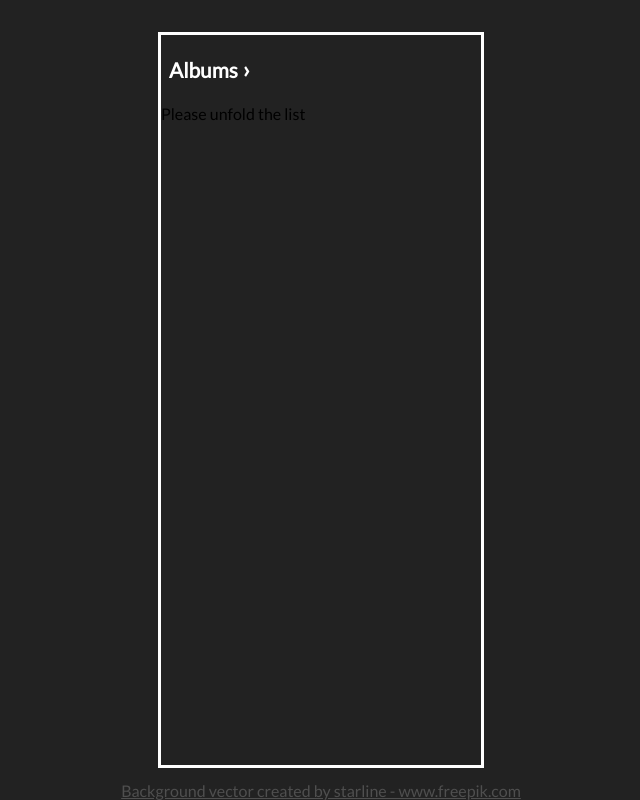
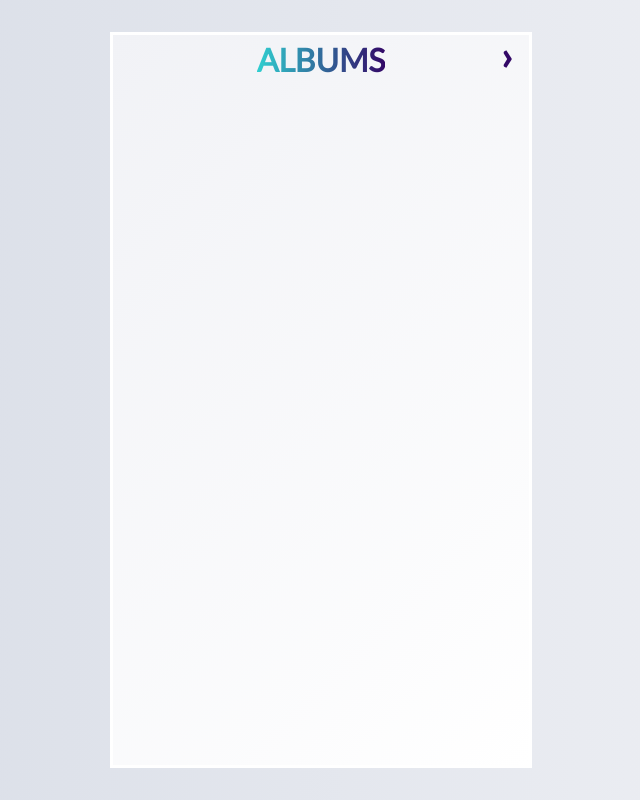
Before and after one commit to gabrielaleoniec/albums-app, a React (Create React App) app: page / in a window 1280 px wide. Shown: the whole page, without its empty margins (319-959 px from the left). Built offline with nearby package versions, Linux system fonts and the light colour scheme.

Commit message:
Styling finished

```diff
--- a/src/components/AlbumList.js
+++ b/src/components/AlbumList.js
@@ -4,15 +4,10 @@ import { connect } from "react-redux";
 import "./AlbumList.scss";
 
 import SongList from "./SongList";
-//import Button from './Button';
 import { fetchAlbumsAndSongs, displayAlbums, displaySongs } from "../actions";
+import Button from "./Button";
 
 class AlbumList extends React.Component {
-  handleClick = (el) => {
-    console.log(el.classList);
-    el.classList.toggle('button--opened');
-  }
-
   componentDidMount() {
     this.props.fetchAlbumsAndSongs();
   }
@@ -22,37 +17,39 @@ class AlbumList extends React.Component {
       return null;
     }
     return Object.entries(this.props.albums).map(([key, album]) => (
-      <div key={key} className="album">
-        <div>
+      <li key={key} className="album" onClick={() => this.props.displaySongs(this.props.songs, key)}>
+
+        <Button>
           <h2 className="h2 album__band">{album.band}</h2>
           <h3 className="h3 album__album">{album.album}</h3>
+        </Button>
+        <div>
+          <SongList key={key} songs={album.songs} display={this.props.songs[key]} />
         </div>
-        <div>
-          <SongList key={key} songs={album.songs} display={true} />
-        </div>
-      </div>
+      </li>
     ));
   };
 
   render() {
-    let header = (<h1 className="h1"><a className="button" href="#" onClick={(e) => {
-      console.log('On click',  e, e.target);
-      this.props.displayAlbums(this.props.display); this.handleClick(e.target)}}>
-      Albums</a></h1>);
+    let header = (<Button><h1 className="h1" role="button" onClick={(e) => {
+      this.props.displayAlbums(this.props.display);
+
+    }}>
+      <span className="h1--gradient">Albums</span></h1></Button>);
 
     if (!this.props.display) {
       return (
         <div className="albums">
           {header}
-          <span>Please unfold the list</span>
         </div>
       );
     }
     return (
       <div className="albums">
         {header}
-        <ul className="albums__list">{this.renderAlbums(this.props.albums)}</ul>
-        <div>{this.renderAlbums(this.props.albums)}</div>
+        <div className={this.props.display ? 'albums__list--opened' : 'albums__list--closed'}>
+          <ul className="albums__list">{this.renderAlbums(this.props.albums)}</ul>
+        </div>
       </div>
     );
   }
--- a/src/components/AlbumList.scss
+++ b/src/components/AlbumList.scss
@@ -2,24 +2,41 @@
 
 .h1 {
   color: $white;
-  font-size: 1.3em;
+  font-size: 2rem;
+  margin: 0;
+  text-align: center;
+  text-transform: uppercase;
+
+  &--gradient {
+    background: linear-gradient(to right, $themecolor1 0%, $themecolor2 100%);
+    -webkit-background-clip: text;
+    -webkit-text-fill-color: transparent;
+  }
+
+  &::after {
+    color: $themecolor2;
+  }
 }
 .h2 {
-  font-size: 1.2em;
+  font-size: 1.25em;
+  margin: 0;
 }
 .h3 {
-  font-size: 1.1em;
+  font-size: 1em;
+  font-weight: normal;
+  margin: 0;
 }
 
 .albums {
+  background: linear-gradient(-45deg, #ffffff 0%, #f1f2f6 100%);
   border: 3px solid $white;
   list-style-type: none;
   margin: 2rem auto;
   max-height: 100vh;
   max-width: 100vw;
-  width: 20rem;
   padding: 0;
   overflow: auto;
+  width: 90vw;
 
   &__list {
     list-style-type: none;
@@ -42,26 +59,8 @@
   }
 }
 
-.button {
-  color: $white;
-  display: inline-block;
-  outline: none;
-  padding: 8px;
-  text-align: center;
-  text-decoration: none;
-
-  &::after {
-    content: "\0203A";
-    font-size: 1.1em;
-    padding-left: 5px;
-    transform: rotate(0) translate(0);
-    transition: transform 2s ease-in;
-  }
-
-  &--opened {
-    &::after {
-      display: inline-block;
-      transform: rotate(90deg) translate(0, -5px);
-    }
+@media screen and (min-width: 480px) {
+  .albums {
+    width: 26rem;
   }
 }
--- a/src/components/App.js
+++ b/src/components/App.js
@@ -9,7 +9,6 @@ class App extends React.Component {
     return (
       <div className="app">
         <AlbumList className="albums"/>
-        <a href="https://www.freepik.com/free-photos-vectors/background" className="footer__bottom">Background vector created by starline - www.freepik.com</a>
       </div>
     );
   }
--- a/src/components/App.scss
+++ b/src/components/App.scss
@@ -14,20 +14,10 @@
 }
 
 .app {
-    background-color: $darkgrey1;
+    background: linear-gradient(to right, #D6DBE5 0%, #F1F2F6 100%);
     display: flex;
     font-size: 16px;
     font-family: Lato, Arial, sans-serif;
     height: 100vh;
     position: relative;
 }
-
-.footer {
-    &__bottom {
-        bottom: 0;
-        color: $grey;
-        position: absolute;
-        text-align: center;
-        width: 100%;
-    }
-}
--- a/src/components/Button.js
+++ b/src/components/Button.js
@@ -1,23 +1,26 @@
 import React from 'react';
-import {connect} from 'react-redux';
 
-import {displaySongs} from '../actions';
+import './Button.scss';
 
+const handleClick = (el) => {
+    let target = el;
+    while (target && target.classList && !target.classList.contains('button')) {
+        target = target.parentNode;
+    }
 
-class Button extends React.Component {
-    render() {
-        console.log(this.props);
-    return (<button onClick={()=>this.props.displaySongs(this.props.albums, this.props.albumId)}>
-    Open, Close
-    </button>)
+    if (!target.parentNode) {
+        return false;
     }
+
+    target.classList.toggle('button--opened');
 }
 
-const mapStateToProps = (state) => {
-    console.log('mapStateToProps in Button', state);
-    return {
-        albums: state.albums
-    }
+const Button = ({ children }) => {
+    return (
+        <div className="button" onClick={(e) => handleClick(e.target)}>
+            {children}
+        </div>
+    )
 }
 
-export default connect(mapStateToProps, {displaySongs})(Button);
+export default Button;
--- /dev/null
+++ b/src/components/Button.scss
@@ -0,0 +1,36 @@
+@import "../styles/colors.scss";
+
+.button {
+    color: $white;
+    display: inline-block;
+    outline: none;
+    padding: 8px;
+    position: relative;
+    text-align: center;
+    text-decoration: none;
+    width: calc(100% - 16px);
+
+    &:hover {
+      cursor: pointer;
+    }
+
+    &::after {
+      color: $themecolor2;
+      content: "\0203A";
+      display: inline-block;
+      font-size: 2.4rem;
+      font-weight: bold;
+      padding-left: 5px;
+      position: absolute;
+      top: 0;
+      right: 1rem;
+
+      transition: transform 0.2s ease-in;
+    }
+
+    &--opened {
+      &::after {
+        transform: rotate(90deg) translate(-5px, 0);
+      }
+    }
+  }
--- a/src/components/SongList.scss
+++ b/src/components/SongList.scss
@@ -6,10 +6,10 @@
   padding: 0;
 
   &__song {
-    border-bottom: 1px solid $whiteHalf;
-    color: $white;
+    border-bottom: 1px solid $white;
+    color: $textColor;
     list-style-type: none;
-    margin: 0.5rem 0;
-    padding: 0.5rem 0;
+    margin: 0.8rem;
+    padding: 0.2rem 0;
   }
 }
--- a/src/styles/colors.scss
+++ b/src/styles/colors.scss
@@ -1,7 +1,7 @@
 $lightgrey: #f0f0f0;
-$lightblue: #99c4e5;
-$lightbluish: #f4fbff;
-$white: #fff;
+$white: #ffffff;
 $grey: #4f4f4f;
-$darkgrey1: #222222;
+$textColor: #222222;
 $whiteHalf: rgba(255, 255, 255, .5);
+$themecolor1: #30cfd0;
+$themecolor2: #330867;
```
